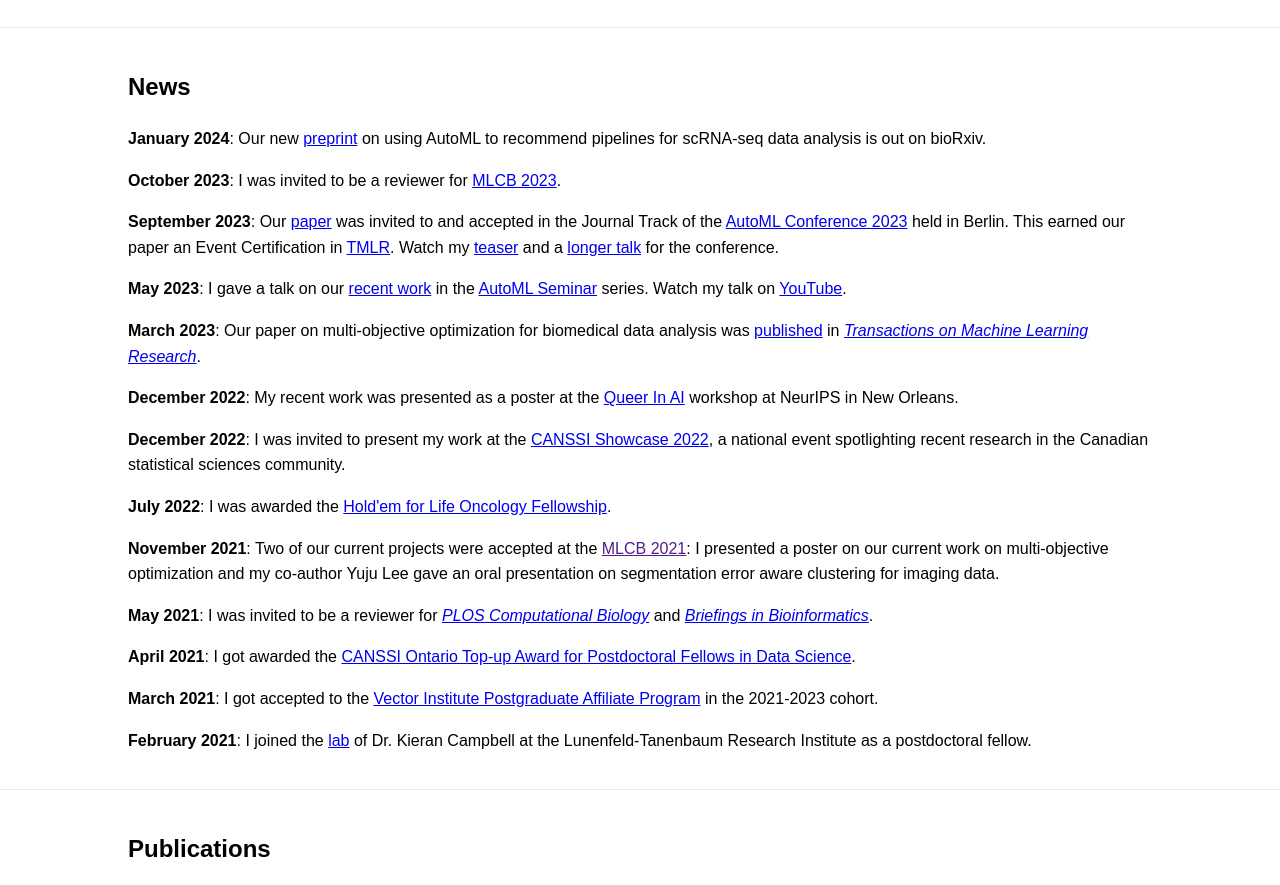
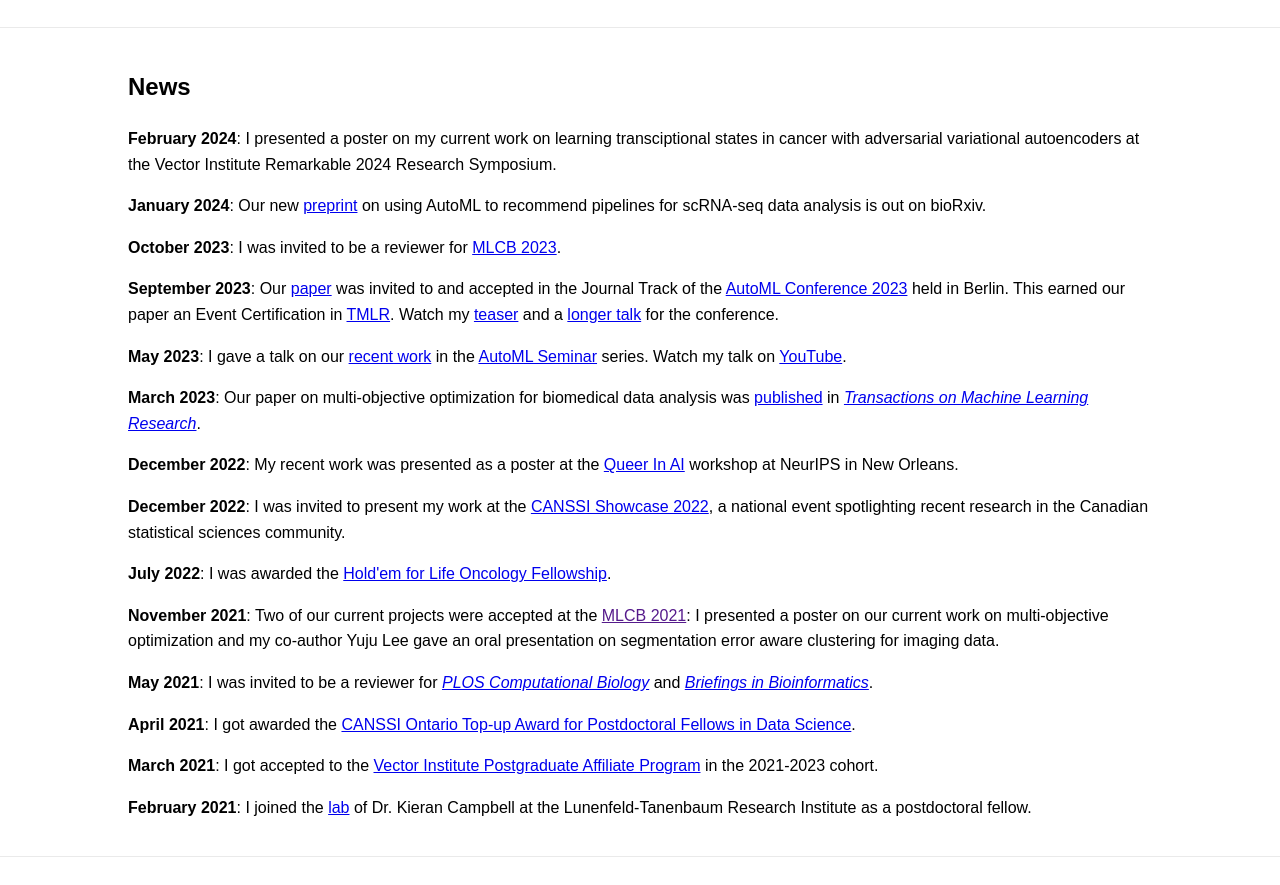
Before and after one commit to alinaselega/alinaselega.github.io, a plain HTML site: page index.html in a window 1280 px wide. Shown: the part 820-1705 px from the top of the page. Drawn offline with Linux system fonts and the light colour scheme.

Commit message:
Updated to news

```diff
--- a/index.html
+++ b/index.html
@@ -90,6 +90,10 @@
     <section id="News">
         <div class="container">
             <h2>News</h2>
+
+            <p>
+            <b>February 2024</b>: I presented a poster on my current work on learning transciptional states in cancer with adversarial variational autoencoders at the Vector Institute Remarkable 2024 Research Symposium.
+            </p>
 
             <p>
             <b>January 2024</b>: Our new <a href="https://www.biorxiv.org/content/10.1101/2024.01.02.572650v1">preprint</a> on using AutoML to recommend pipelines for scRNA-seq data analysis is out on bioRxiv.
```
